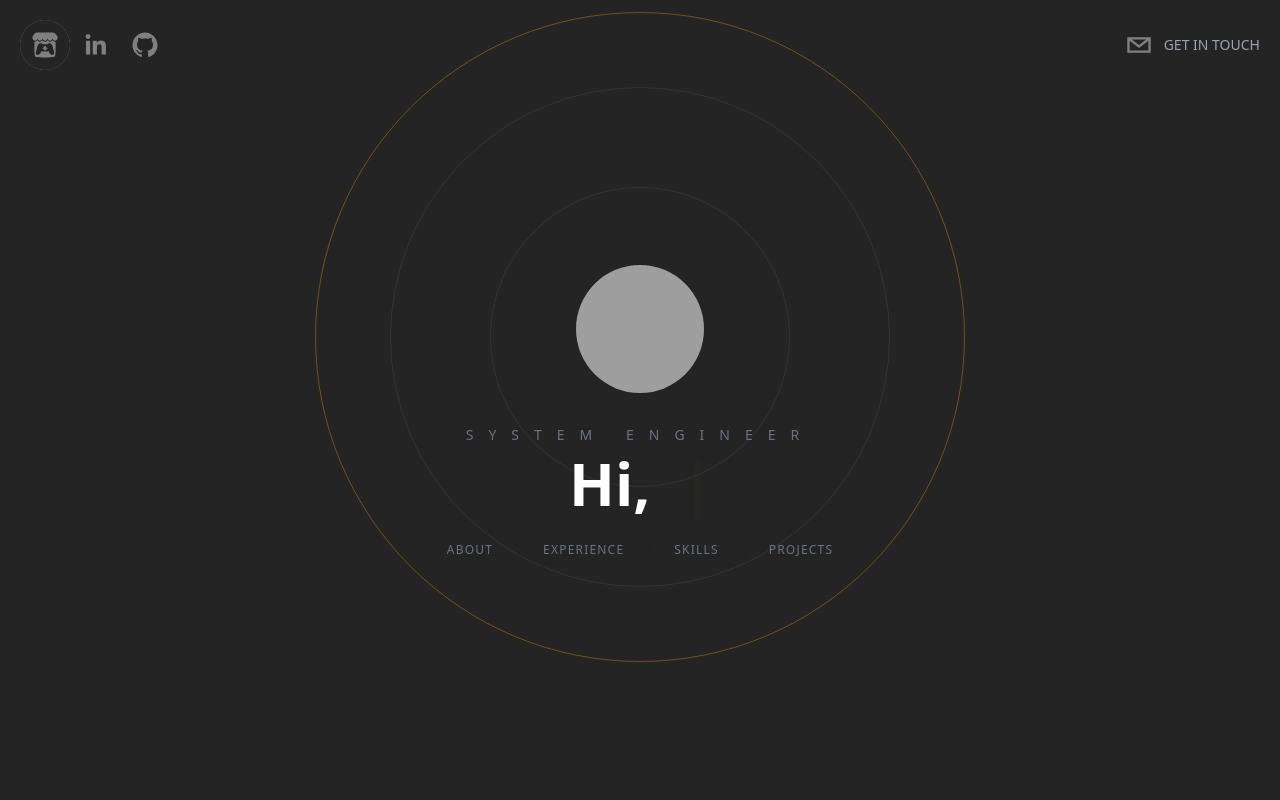
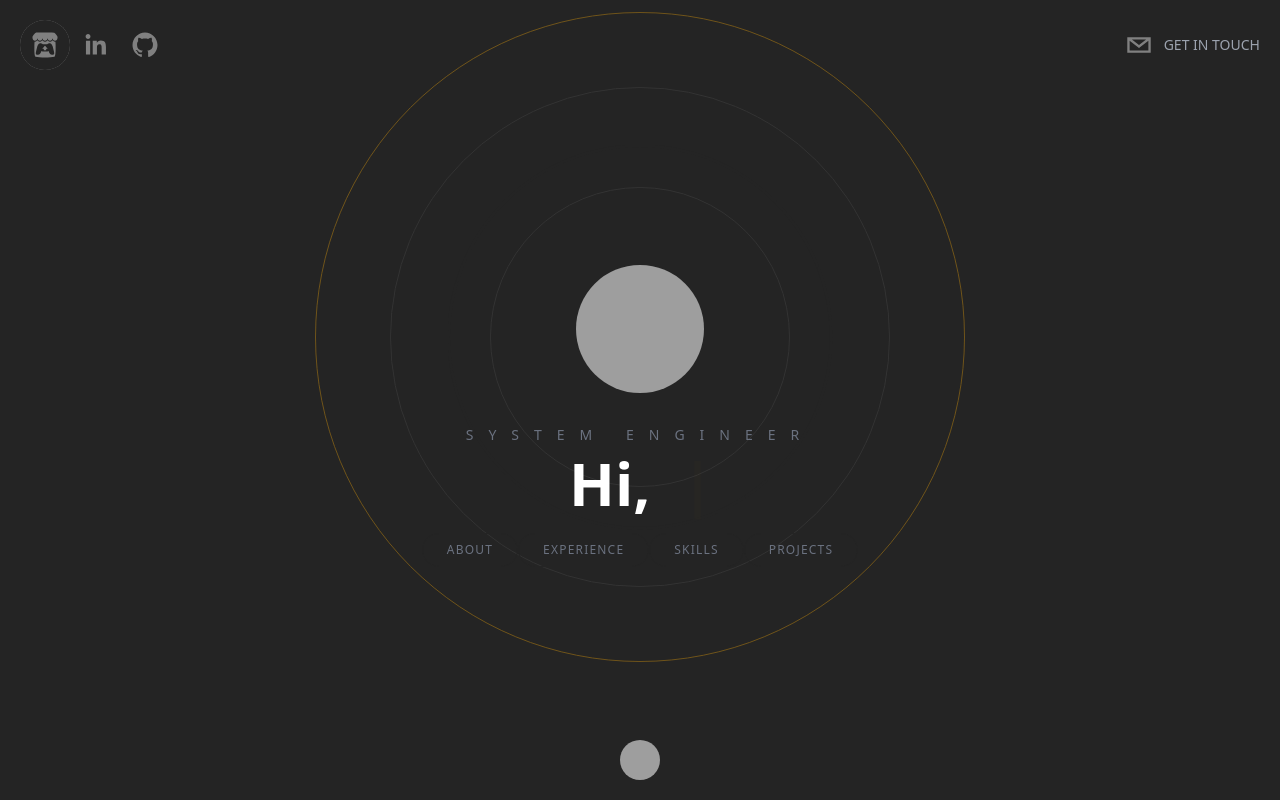
Before and after one commit to LihuelAlmada/Portfolio, a Next.js app: page / in a window 1280 px wide. Built offline with nearby package versions, Linux system fonts and the light colour scheme; grey boxes are pictures that could not be loaded.

Commit message:
improve scrollbar

```diff
--- a/components/ContactMe.tsx
+++ b/components/ContactMe.tsx
@@ -13,7 +13,7 @@ type Inputs = {
 export default function ContactMe({}: Props) {
 
   const { register, handleSubmit } = useForm<Inputs>();
-  const onSubmit: SubmitHandler<Inputs> = formData => console.log(formData);
+  const onSubmit: SubmitHandler<Inputs> = formData => {window.location.href = `mailto:lihuel.almada@gmail.com?subject=${formData.subject}&body=Hi, my name is ${formData.name} (${formData.email}). ${formData.message}`};
 
   return (
     <div className="h-screen flex relative flex-col text-center md:text-left md:flex-row max-w-7xl px-10 justify-evenly mx-auto items-center">
--- a/components/Header.tsx
+++ b/components/Header.tsx
@@ -1,6 +1,7 @@
 import React from "react";
 import { SocialIcon } from "react-social-icons";
 import { motion } from "framer-motion";
+import Link from "next/link";
 
 function Header() {
   return (
@@ -37,6 +38,8 @@ function Header() {
           bgColor="transparent"
         />
       </motion.div>
+
+      <Link href="#contact">
         <motion.div
           initial={{
             x: 500,
@@ -63,6 +66,7 @@ function Header() {
             Get In Touch
           </p>
         </motion.div>
+      </Link>
     </header>
   );
 }
--- a/components/Projects.tsx
+++ b/components/Projects.tsx
@@ -19,7 +19,7 @@ function Projects({}: Props) {
         Projects
       </h3>
 
-      <div className="relative w-full flex overflow-x-scroll overflow-y-hidden snap-x snap-mandatory z-20">
+      <div className="relative w-full flex overflow-x-scroll overflow-y-hidden snap-x snap-mandatory z-20 scrollbar-thin scrollbar-track-gray-400/20 scrollbar-thumb-[#F7AB0A]/80">
         {projects.map((project, i) => (
 
           <div className="w-screen flex-shrink-0 snap-center flex flex-col space-y-5 items-center justify-center p-20 md:p-44 h-screen">
--- a/components/WorkExperience.tsx
+++ b/components/WorkExperience.tsx
@@ -17,7 +17,7 @@ function WorkExperience({}: Props) {
       <h3 className='absolute top-24 uppercase tracking-[20px] text-gray-500 text-2xl'>
       Experience
       </h3>
-      <div className='w-full flex space-x-5 overflow-x-scroll p-10 snap-x snap-mandatory'>
+      <div className='w-full flex space-x-5 overflow-x-scroll p-10 snap-x snap-mandatory scrollbar scrollbar-track-gray-400/20 scrollbar-thumb-[#F7AB0A]/80'>
         <ExperienceCard />
         <ExperienceCard />
         <ExperienceCard />
--- a/package.json
+++ b/package.json
@@ -26,6 +26,7 @@
     "eslint": "8.24.0",
     "eslint-config-next": "12.3.1",
     "postcss": "^8.4.16",
+    "tailwind-scrollbar": "^2.1.0",
     "tailwindcss": "^3.1.8",
     "typescript": "4.8.3"
   }
--- a/pages/index.tsx
+++ b/pages/index.tsx
@@ -7,10 +7,11 @@ import WorkExperience from '../components/WorkExperience'
 import Skills from '../components/Skills'
 import Projects from '../components/Projects'
 import ContactMe from '../components/ContactMe'
+import Link from 'next/link'
 
 const Home: NextPage = () => {
   return (
-    <div className="bg-[#242424] text-white h-screen snap-y snap-mandatory overflow-scroll z-0">
+    <div className="bg-[rgb(36,36,36)] text-white h-screen snap-y snap-mandatory overflow-y-scroll overflow-x-hidden z-0 scrollbar scrollbar-track-gray-400/20 scrollbar-thumb-[#F7AB0A]/80">
       <Head>
         <title>Lihuel's Portfolio</title>
       </Head>
@@ -34,6 +35,17 @@ const Home: NextPage = () => {
         <ContactMe />
       </section>
 
+      <Link href="#hero">
+        <footer className='sticky bottom-5 w-full cursor-pointer'>
+          <div className='flex items-center justify-center'>
+            <img
+              className='h-10 w-10 rounded-full filter grayscale hover:grayscale-0'
+              src='https://media-exp1.licdn.com/dms/image/C4D03AQF26LYC6KtHYA/profile-displayphoto-shrink_800_800/0/1636391899518?e=1675900800&v=beta&t=vHv54Ktdj7jNJnuSTlEhZDsew9gxyzgeSfM77nHbpb4'
+              alt=''
+            />
+          </div>
+        </footer>
+      </Link>
     </div>
   )
 }
--- a/tailwind.config.js
+++ b/tailwind.config.js
@@ -7,5 +7,7 @@ module.exports = {
   theme: {
     extend: {},
   },
-  plugins: [],
+  plugins: [
+    require('tailwind-scrollbar'),
+  ],
 }
```
Also changed, not shown: 1 other file (tests, documents, lock files or other folders). Lines whose indentation alone changed are shown as unchanged.
